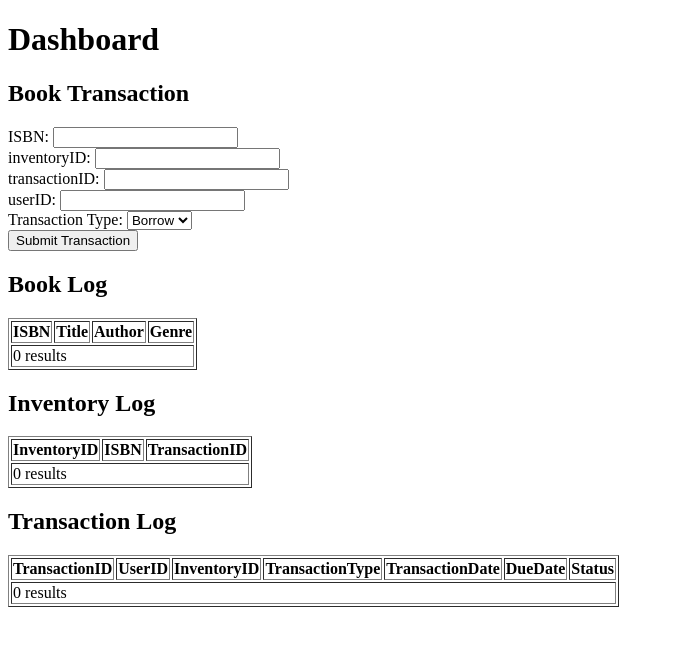
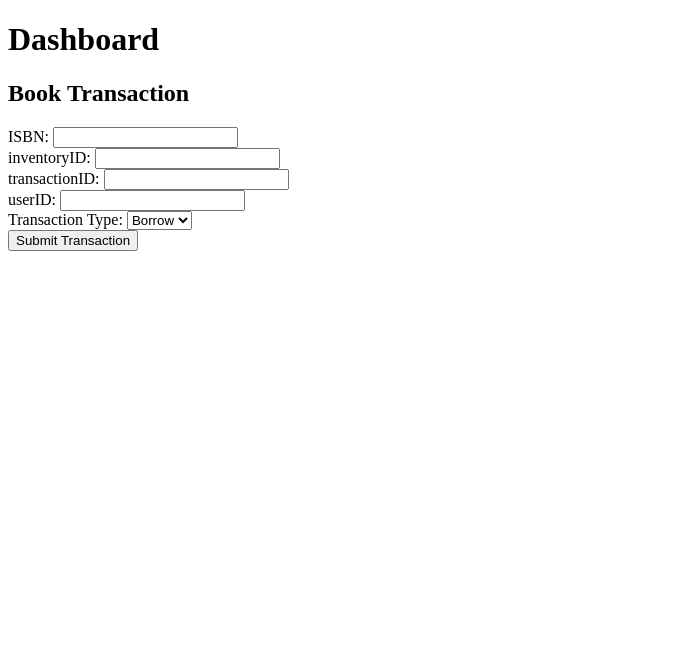
Before and after one commit to 254176/BiblioHub-1, a PHP site: page /dashboard.php in a window 1280 px wide. Shown: the top 646 px of the page, without its empty margins (0-674 px from the left). Run offline with PHP 8.4, Linux system fonts and the light colour scheme; data that the repository does not hold is empty; a stand-in replaces the project's code that opens the database connection; some libraries are stand-ins or nearby versions.

Commit message:
Remove superfluous logs

```diff
--- a/dashboard.php
+++ b/dashboard.php
@@ -1,7 +1,6 @@
 <?php
 $title = "Dashboard";
 include("lib/header.php");
-require_once('lib/db.php');
 ?>
 
 <h2>Book Transaction</h2>
@@ -24,94 +23,6 @@ require_once('lib/db.php');
 	<button type="submit">Submit Transaction</button>
 </form>
 
-<h2>Book Log</h2>
-<table border="1">
-	<tr>
-		<th>ISBN</th>
-		<th>Title</th>
-		<th>Author</th>
-		<th>Genre</th>
-	</tr>
-	<?php
-	// Select data from Books table
-	$sql = "SELECT * FROM Books";
-	$result = $conn->query($sql);
-
-	// Output data of each row
-	if ($result->num_rows > 0) {
-		while($row = $result->fetch_assoc()) {
-			echo "<tr>";
-			echo "<td>" . $row["ISBN"] . "</td>";
-			echo "<td>" . $row["Title"] . "</td>";
-			echo "<td>" . $row["Author"] . "</td>";
-			echo "<td>" . $row["Genre"] . "</td>";
-			echo "</tr>";
-		}
-	} else {
-		echo "<tr><td colspan='4'>0 results</td></tr>";
-	}
-	?>
-</table>
-<h2>Inventory Log</h2>
-<table border="1">
-	<tr>
-		<th>InventoryID</th>
-		<th>ISBN</th>
-		<th>TransactionID</th>
-	</tr>
-	<?php
-	// Select data from Inventory table
-	$sql = "SELECT * FROM Inventory";
-	$result = $conn->query($sql);
-
-	// Output data of each row
-	if ($result->num_rows > 0) {
-		while($row = $result->fetch_assoc()) {
-			echo "<tr>";
-			echo "<td>" . $row["InventoryID"] . "</td>";
-			echo "<td>" . $row["ISBN"] . "</td>";
-			echo "<td>" . $row["TransactionID"] . "</td>";
-			echo "</tr>";
-		}
-	} else {
-		echo "<tr><td colspan='3'>0 results</td></tr>";
-	}
-	?>
-</table>
-<h2>Transaction Log</h2>
-<table border="1">
-	<tr>
-		<th>TransactionID</th>
-		<th>UserID</th>
-		<th>InventoryID</th>
-		<th>TransactionType</th>
-		<th>TransactionDate</th>
-		<th>DueDate</th>
-		<th>Status</th>
-	</tr>
-	<?php
-	// Select data from Transactions table
-	$sql = "SELECT * FROM Transactions";
-	$result = $conn->query($sql);
-
-	// Output data of each row
-	if ($result->num_rows > 0) {
-		while($row = $result->fetch_assoc()) {
-			echo "<tr>";
-			echo "<td>" . $row["TransactionID"] . "</td>";
-			echo "<td>" . $row["UserID"] . "</td>";
-			echo "<td>" . $row["InventoryID"] . "</td>";
-			echo "<td>" . $row["TransactionType"] . "</td>";
-			echo "<td>" . $row["TransactionDate"] . "</td>";
-			echo "<td>" . $row["DueDate"] . "</td>";
-			echo "<td>" . $row["Status"] . "</td>";
-			echo "</tr>";
-		}
-	} else {
-		echo "<tr><td colspan='7'>0 results</td></tr>";
-	}
-	$conn->close();
-	?>
-</table>
-</body>
-</html>
+<?php
+include("lib/footer.php");
+?>
```
Also changed, not shown: book_log.php (deleted, +0 -24 lines), book_management.php (+1 -61 lines).
